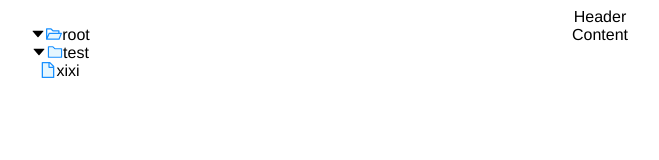
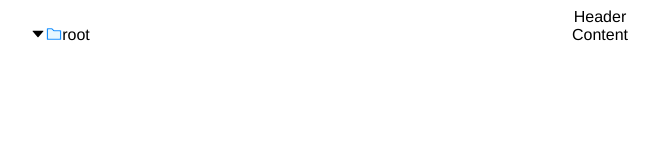
Before and after one commit to smallp/process-editor, a Vue app: page / in a window 1280 px wide. Shown: the top 160 px of the page, without its empty margins (40-699 px from the left). Built offline with nearby package versions, Linux system fonts and the light colour scheme.

Commit message:
搞环境

```diff
--- a/package.json
+++ b/package.json
@@ -4,7 +4,8 @@
   "description": "",
   "main": "back/index.js",
   "scripts": {
-    "start": "electron .",
+    "start": "NODE_ENV='dev' electron .",
+    "build": "vite build",
     "dev": "vite"
   },
   "author": "small",
--- a/src/App.vue
+++ b/src/App.vue
@@ -16,7 +16,7 @@ function selected(name: string) {
           left: 0,
         }"
       >
-        <my-menu @fuck="selected" />
+        <my-menu @select="selected" />
       </a-layout-sider>
       <a-layout-content>Content</a-layout-content>
     </a-layout>
--- a/src/components/menu/myMenu.vue
+++ b/src/components/menu/myMenu.vue
@@ -3,28 +3,32 @@ import {
   FolderTwoTone,
   FileTwoTone,
   FolderOpenTwoTone,
+  FileAddTwoTone,
+  FolderAddTwoTone,
+  EditTwoTone,
+  DeleteTwoTone,
 } from "@ant-design/icons-vue"
 import { EventDataNode } from "ant-design-vue/es/tree"
 import { ref } from "vue"
 
 const emit = defineEmits<{
-  (e: "fuck", key: string): void
+  (e: "select", key: string): void
 }>()
 
 let data = [
   {
     title: "root",
-    key: "root",
+    key: "0",
     children: [
       {
         title: "test",
-        key: 1,
+        key: "01",
         children: [
-          { title: "t1", key: 11, children: [] },
-          { title: "t2", key: 12 },
+          { title: "t1", key: "02", children: [] },
+          { title: "t2", key: "12" },
         ],
       },
-      { title: "xixi", key: 0 },
+      { title: "xixi", key: "1" },
     ],
   },
 ]
@@ -42,7 +46,7 @@ function select(
 ) {
   let data = info.node.dataRef
   if ("children" in data) return
-  emit("fuck", data.key.toString())
+  emit("select", data.key.toString())
 }
 </script>
 
@@ -64,9 +68,22 @@ function select(
                 onContextMenuClick(treeKey, menuKey.toString())
             "
           >
-            <a-menu-item key="1">1st menu item</a-menu-item>
-            <a-menu-item key="2">2nd menu item</a-menu-item>
-            <a-menu-item key="3">3rd menu item</a-menu-item>
+            <template v-if="treeKey.startsWith('0')">
+              <a-menu-item key="addFolder">
+                <template #icon><folder-add-two-tone /></template
+                >添加文件夹</a-menu-item
+              >
+              <a-menu-item key="addFile">
+                <template #icon><file-add-two-tone /></template>
+                添加文件</a-menu-item
+              ></template
+            >
+            <a-menu-item key="rename">
+              <template #icon><edit-two-tone /></template>重命名</a-menu-item
+            >
+            <a-menu-item key="delete" v-if="treeKey != '0'">
+              <template #icon><delete-two-tone /></template>删除</a-menu-item
+            >
           </a-menu>
         </template>
       </a-dropdown>
--- a/vite.config.js
+++ b/vite.config.js
@@ -9,4 +9,5 @@ export default defineConfig({
     vue(),
     Components({ dts: true, resolvers: [AntDesignVueResolver()] }),
   ],
+  base: "./",
 })
```
Also changed, not shown: back/index.js (+8 -2 lines), back/index.ts (+11 -7 lines).
